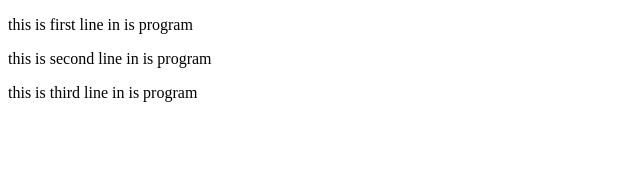
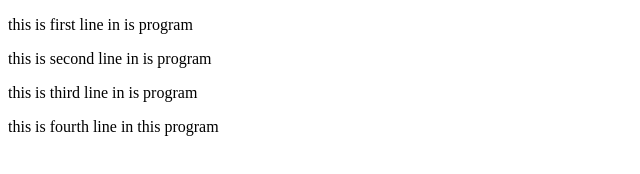
Before and after one commit to dileepshetty5/my-new-repo, a plain HTML site: page index.html in a window 1280 px wide. Shown: the whole page, without its empty margins (0-640 px from the left). Drawn offline with Linux system fonts and the light colour scheme.

Commit message:
Update index.html
this is my fourth commit

```diff
--- a/index.html
+++ b/index.html
@@ -4,5 +4,6 @@
 	<p>this is first line in is program</p>
 	<p>this is second line in is program</p>
 	<p>this is third line in is program</P>
+	<p>this is fourth line in this program</p>
 </body>
 </html>
```
